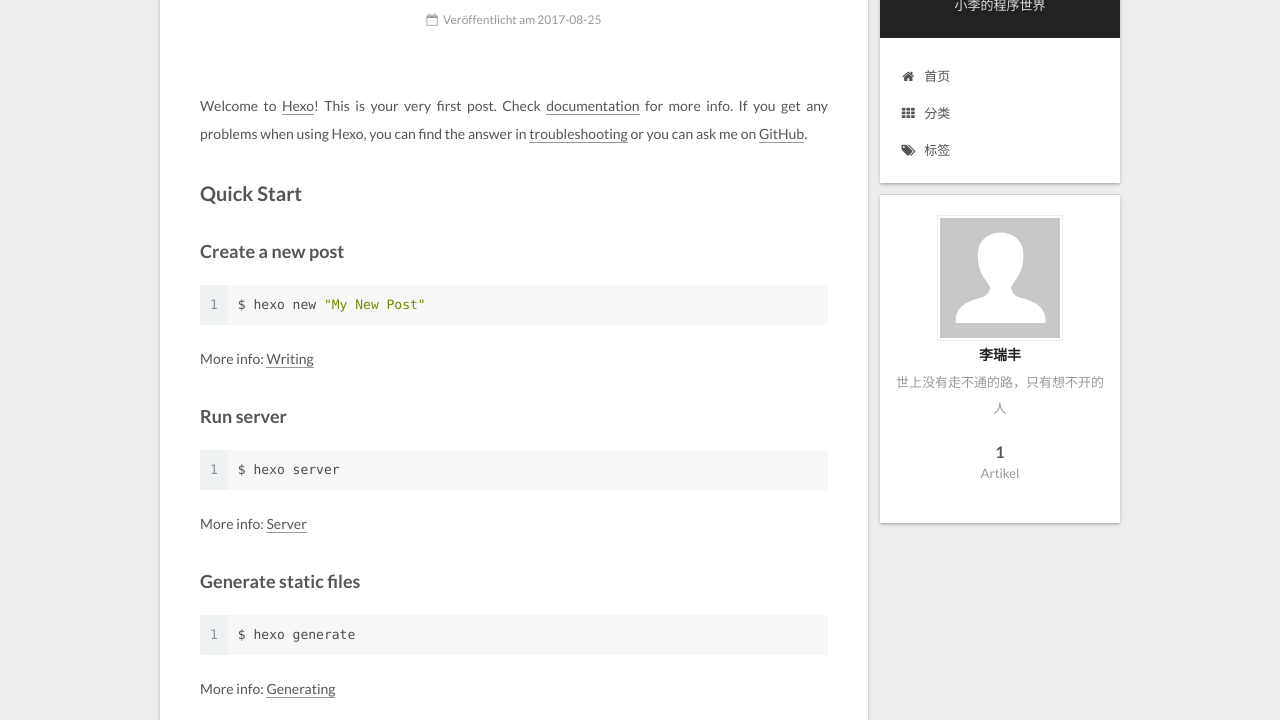
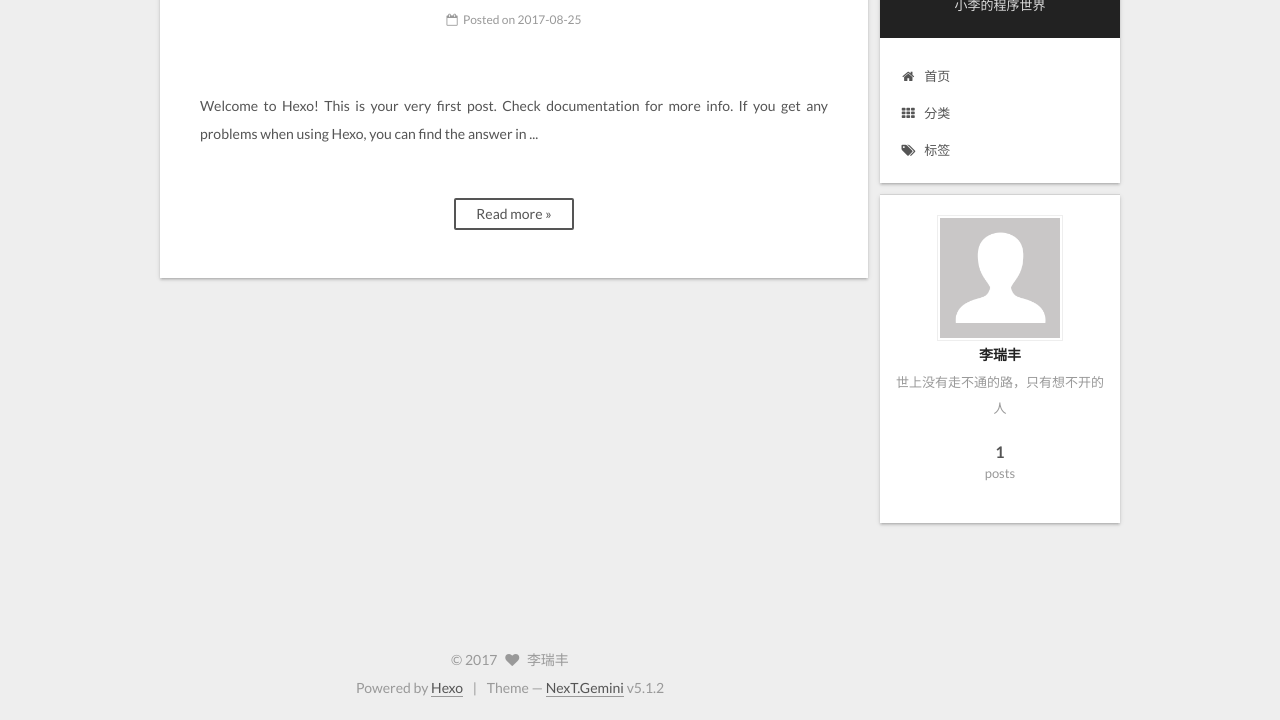
Before and after one commit to xiaoli123/xiaoli123.github.io, a plain HTML site: page index.html in a window 1280 px wide. Shown: the part 77-797 px from the top of the page. Drawn offline with Linux system fonts and the light colour scheme.

Commit message:
Site updated: 2017-08-25 07:14:29

```diff
--- a/css/main.css
+++ b/css/main.css
@@ -1816,7 +1816,7 @@
   width: 4px;
   height: 4px;
   border-radius: 50%;
-  background: #ff0b99;
+  background: #7f382d;
 }
 .links-of-blogroll {
   font-size: 13px;
--- a/index.html
+++ b/index.html
@@ -286,7 +286,7 @@
                 <i class="fa fa-calendar-o"></i>
               </span>
 
-                <span class="post-meta-item-text">Veröffentlicht am</span>
+                <span class="post-meta-item-text">Posted on</span>
 
               <time title="Post created" itemprop="dateCreated datePublished" datetime="2017-08-25T06:09:47+08:00">
                 2017-08-25
@@ -328,17 +328,15 @@
 
 
 
-            <p>Welcome to <a href="https://hexo.io/" target="_blank" rel="external">Hexo</a>! This is your very first post. Check <a href="https://hexo.io/docs/" target="_blank" rel="external">documentation</a> for more info. If you get any problems when using Hexo, you can find the answer in <a href="https://hexo.io/docs/troubleshooting.html" target="_blank" rel="external">troubleshooting</a> or you can ask me on <a href="https://github.com/hexojs/hexo/issues" target="_blank" rel="external">GitHub</a>.</p>
-<h2 id="Quick-Start"><a href="#Quick-Start" class="headerlink" title="Quick Start"></a>Quick Start</h2><h3 id="Create-a-new-post"><a href="#Create-a-new-post" class="headerlink" title="Create a new post"></a>Create a new post</h3><figure class="highlight bash"><table><tr><td class="gutter"><pre><div class="line">1</div></pre></td><td class="code"><pre><div class="line">$ hexo new <span class="string">"My New Post"</span></div></pre></td></tr></table></figure>
-<p>More info: <a href="https://hexo.io/docs/writing.html" target="_blank" rel="external">Writing</a></p>
-<h3 id="Run-server"><a href="#Run-server" class="headerlink" title="Run server"></a>Run server</h3><figure class="highlight bash"><table><tr><td class="gutter"><pre><div class="line">1</div></pre></td><td class="code"><pre><div class="line">$ hexo server</div></pre></td></tr></table></figure>
-<p>More info: <a href="https://hexo.io/docs/server.html" target="_blank" rel="external">Server</a></p>
-<h3 id="Generate-static-files"><a href="#Generate-static-files" class="headerlink" title="Generate static files"></a>Generate static files</h3><figure class="highlight bash"><table><tr><td class="gutter"><pre><div class="line">1</div></pre></td><td class="code"><pre><div class="line">$ hexo generate</div></pre></td></tr></table></figure>
-<p>More info: <a href="https://hexo.io/docs/generating.html" target="_blank" rel="external">Generating</a></p>
-<h3 id="Deploy-to-remote-sites"><a href="#Deploy-to-remote-sites" class="headerlink" title="Deploy to remote sites"></a>Deploy to remote sites</h3><figure class="highlight bash"><table><tr><td class="gutter"><pre><div class="line">1</div></pre></td><td class="code"><pre><div class="line">$ hexo deploy</div></pre></td></tr></table></figure>
-<p>More info: <a href="https://hexo.io/docs/deployment.html" target="_blank" rel="external">Deployment</a></p>
-
-
+          Welcome to Hexo! This is your very first post. Check documentation for more info. If you get any problems when using Hexo, you can find the answer in
+          ...
+          <!--noindex-->
+          <div class="post-button text-center">
+            <a class="btn" href="/2017/08/25/hello-world/#more" rel="contents">
+              Read more &raquo;
+            </a>
+          </div>
+          <!--/noindex-->
 
 
     </div>
@@ -421,7 +419,7 @@
               <a href="/archives">
 
                 <span class="site-state-item-count">1</span>
-                <span class="site-state-item-name">Artikel</span>
+                <span class="site-state-item-name">posts</span>
               </a>
             </div>
 
@@ -476,7 +474,7 @@
 </div>
 
 
-  <div class="powered-by">Erstellt mit  <a class="theme-link" href="https://hexo.io">Hexo</a></div>
+  <div class="powered-by">Powered by <a class="theme-link" href="https://hexo.io">Hexo</a></div>
 
   <span class="post-meta-divider">|</span>
 
```
Also changed, not shown: 2017/08/25/hello-world/index.html (+5 -5 lines), archives/2017/08/index.html (+4 -4 lines), archives/2017/index.html (+4 -4 lines), archives/index.html (+4 -4 lines).
